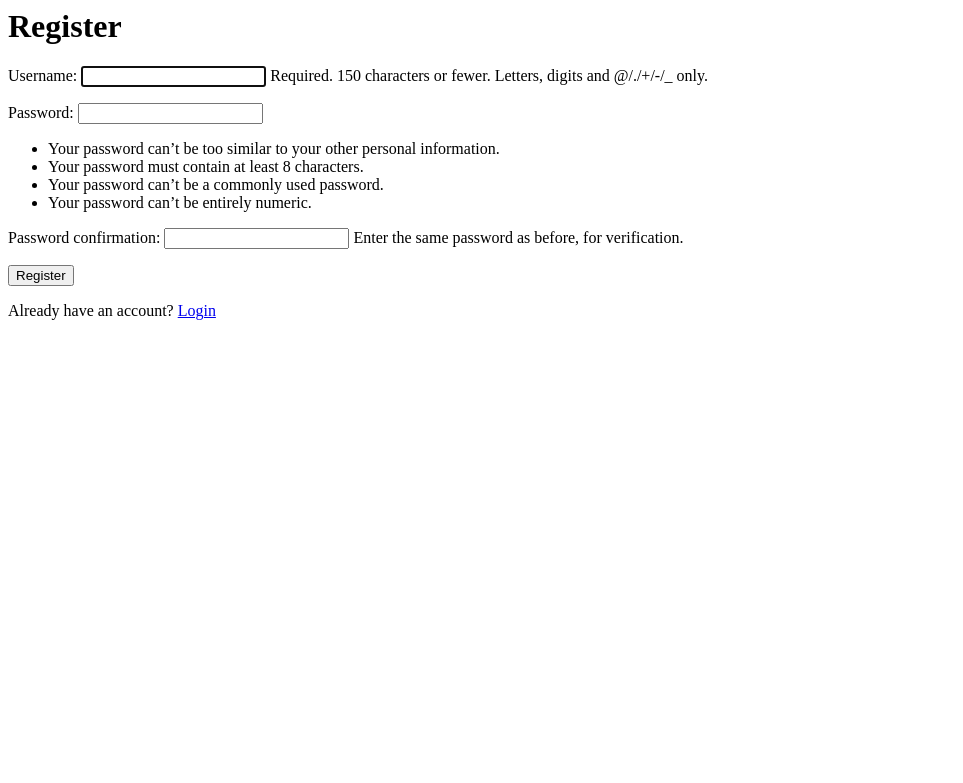
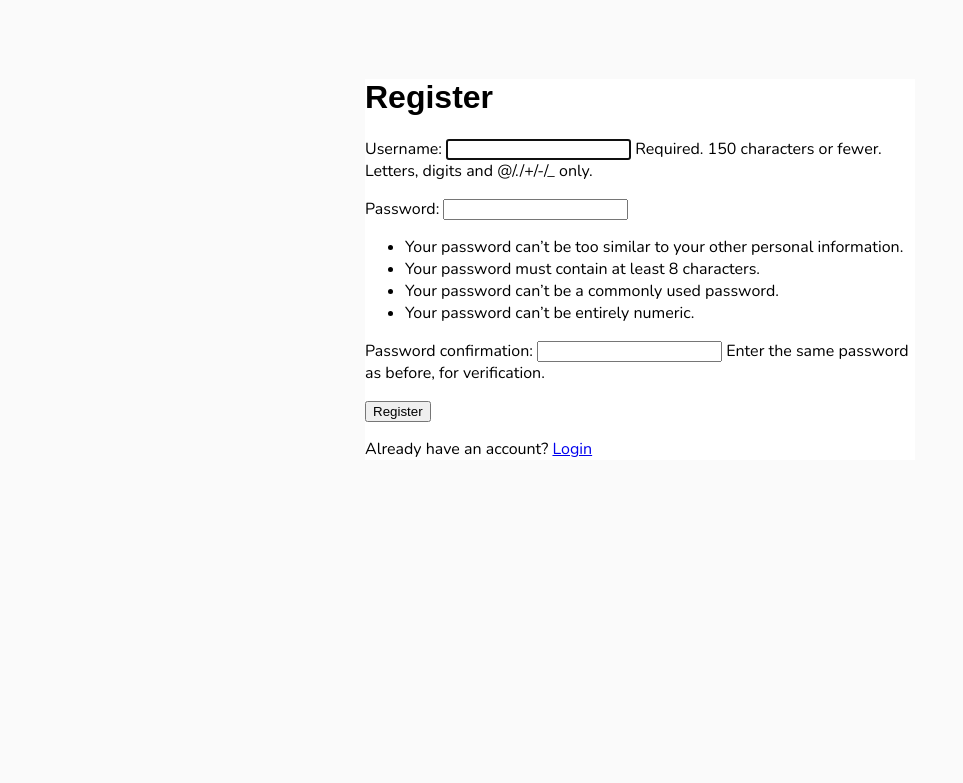
Before and after one commit to alanmac17/todolist, a Django app: page /register/ in a window 1280 px wide. Shown: the top 783 px of the page, without its empty margins (0-963 px from the left). Run offline with Django 4.2, Linux system fonts and the light colour scheme.

Commit message:
add styling to main.html header, add main html, add block template code to each html file

```diff
--- a/todo_checklist/templates/base/login.html
+++ b/todo_checklist/templates/base/login.html
@@ -1,3 +1,6 @@
+{% extends 'base/main.html' %}
+{% block content %}
+
 <h1>Login</h1>
 
 <form method="POST">
@@ -8,3 +11,5 @@
 
 
 <p>Don't have an account? <a href="{% url 'register' %}">Register</a></p>
+
+{% endblock content %}
--- /dev/null
+++ b/todo_checklist/templates/base/main.html
@@ -0,0 +1,51 @@
+<!DOCTYPE html>
+<html lang="en">
+<head>
+    <meta charset="UTF-8">
+    <meta http-equiv="X-UA-Compatible" content="IE=edge">
+    <meta name="viewport" content="width=device-width, initial-scale=1.0">
+    <title>To Do List</title>
+
+    <link rel="preconnect" href="https://fonts.googleapis.com">
+    <link rel="preconnect" href="https://fonts.gstatic.com" crossorigin>
+    <link href="https://fonts.googleapis.com/css2?family=Nunito:wght@200&display=swap" rel="stylesheet">
+
+    <style>
+        body{
+            background-color: #fafafa;
+            font-family: 'Nunito', sans-serif;
+            padding-top: 50px;
+        }
+
+        .container{
+            max-width: 550px;
+            margin: auto;
+            background-color: #fff;
+        }
+
+        h1 ,h2 ,h3, h4, h5, h6 {font-family: 'Raleway', sans-serif;}
+
+        .header-bar {
+            display: flex;
+            justify-content:  space-between;
+            color: #fff;
+            padding: 10px;
+            border-radius: 5px 5px 0 0;
+            background: linear-gradient(90deg, #EEA390 0%, #EB796F 43%, #EB796F 100%);
+        }
+
+    </style>
+
+</head>
+<body>
+
+
+    <div class="container">
+        {% block content %}
+
+        {% endblock content %}
+    </div>
+
+
+</body>
+</html>
--- a/todo_checklist/templates/base/register.html
+++ b/todo_checklist/templates/base/register.html
@@ -1,3 +1,6 @@
+{% extends 'base/main.html' %}
+{% block content %}
+
 <h1>Register</h1>
 
 <form method="POST">
@@ -8,3 +11,5 @@
 
 
 <p>Already have an account? <a href="{% url 'login' %}">Login</a></p>
+
+{% endblock content %}
--- a/todo_checklist/templates/base/task_confirm_delete.html
+++ b/todo_checklist/templates/base/task_confirm_delete.html
@@ -1,6 +1,11 @@
+{% extends 'base/main.html' %}
+{% block content %}
+
 <a href="{% url 'tasks' %}">Go back</a>
 <form method="POST">
     {% csrf_token %}
     <p>Are you sure you want to delete me? "{{task}}"</p>
     <input type="submit" value="Delete" />
 </form>
+
+{% endblock content %}
--- a/todo_checklist/templates/base/task_detail.html
+++ b/todo_checklist/templates/base/task_detail.html
@@ -1 +1,6 @@
+{% extends 'base/main.html' %}
+{% block content %}
+
 <h1>Task: {{task}}</h1>
+
+{% endblock content %}
--- a/todo_checklist/templates/base/task_form.html
+++ b/todo_checklist/templates/base/task_form.html
@@ -1,3 +1,6 @@
+{% extends 'base/main.html' %}
+{% block content %}
+
 <h3>Task Form</h3>
 <a href="{% url 'tasks' %}">Go back</a>
 
@@ -6,3 +9,5 @@
     {{form.as_p}}
     <input type="submit" value="submit">
 </form>
+
+{% endblock content %}
```
Also changed, not shown: todo_checklist/templates/base/task_list.html (+16 -2 lines), todo_checklist/db.sqlite3.
